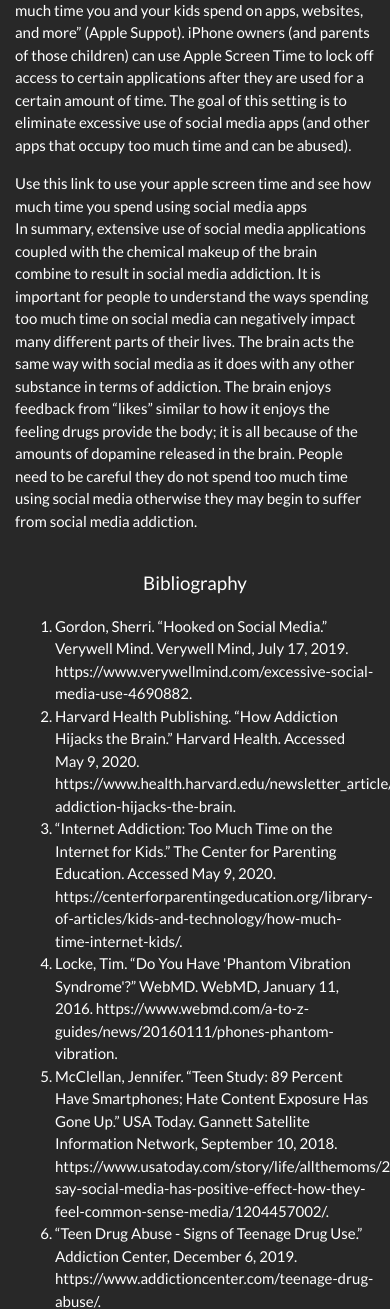
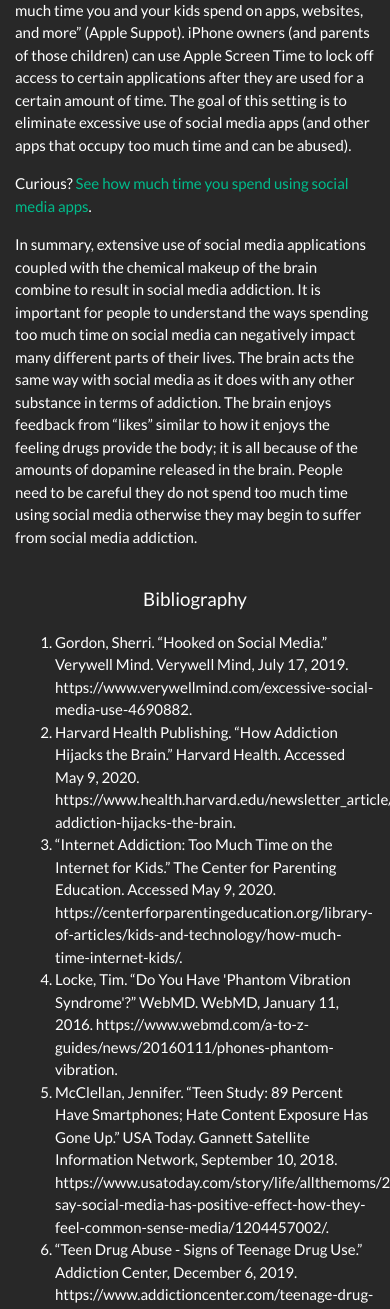
Before and after one commit to sneakaway-studio/persuasion-architectures, a PHP site: page /SneakawayStudio/papers/weld/ in a window 390 px wide; the page is wider, and only the part inside the window is pictured. Shown: the part 4227-5536 px from the top of that part. Run offline with PHP 8.4, Linux system fonts and the light colour scheme.

Commit message:
Add link to Weld and improve De-Angelis mobile

```diff
--- a/papers/weld/index.php
+++ b/papers/weld/index.php
@@ -98,15 +98,9 @@
 <p>Apple offers a special setting in each device to help monitor the amount of time spent using social media applications to help alleviate some of the negative impacts cause by excessive use of these media platforms.  Apple Screen Time, “lets you know how much time you and your kids spend on apps, websites, and more” (Apple Suppot).  iPhone owners (and parents of those children) can use Apple Screen Time to lock off access to certain applications after they are used for a certain amount of time.  The goal of this setting is to eliminate excessive use of social media apps (and other apps that occupy too much time and can be abused). </p>
 
 
-
-
-Use this link to use your apple screen time and see how much time you spend using social media apps
-
-
-
-
-
-
+<p>
+    Curious? <a href="https://support.apple.com/en-us/HT210387" target="_blank">See how much time you spend using social media apps</a>.
+</p>
 
 
 <p>In summary, extensive use of social media applications coupled with the chemical makeup of the brain combine to result in social media addiction.  It is important for people to understand the ways spending too much time on social media can negatively impact many different parts of their lives.  The brain acts the same way with social media as it does with any other substance in terms of addiction.  The brain enjoys feedback from “likes” similar to how it enjoys the feeling drugs provide the body; it is all because of the amounts of dopamine released in the brain.  People need to be careful they do not spend too much time using social media otherwise they may begin to suffer from social media addiction. </p>
```
Also changed, not shown: papers/de-angelis/index.php (+10 -0 lines).
